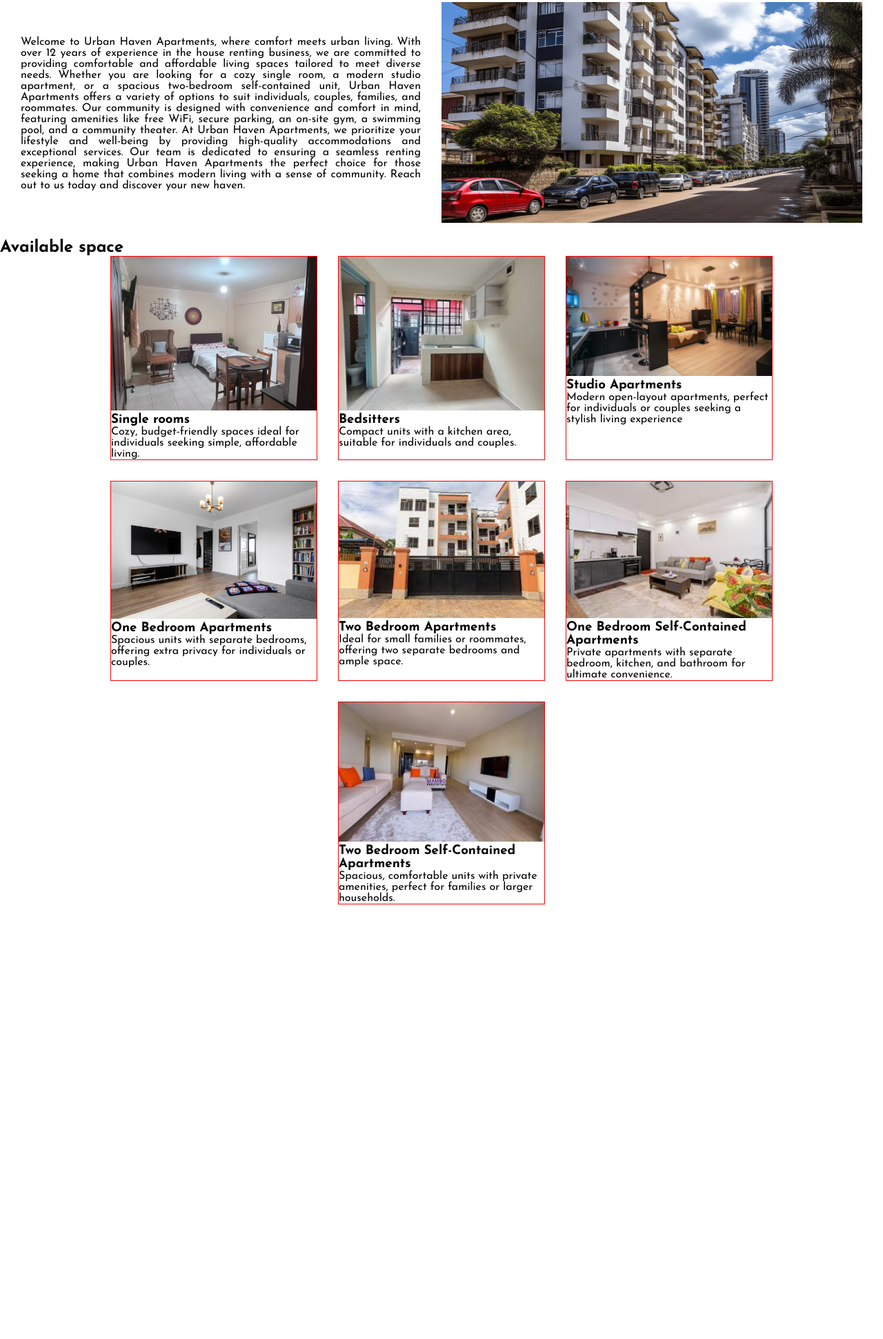
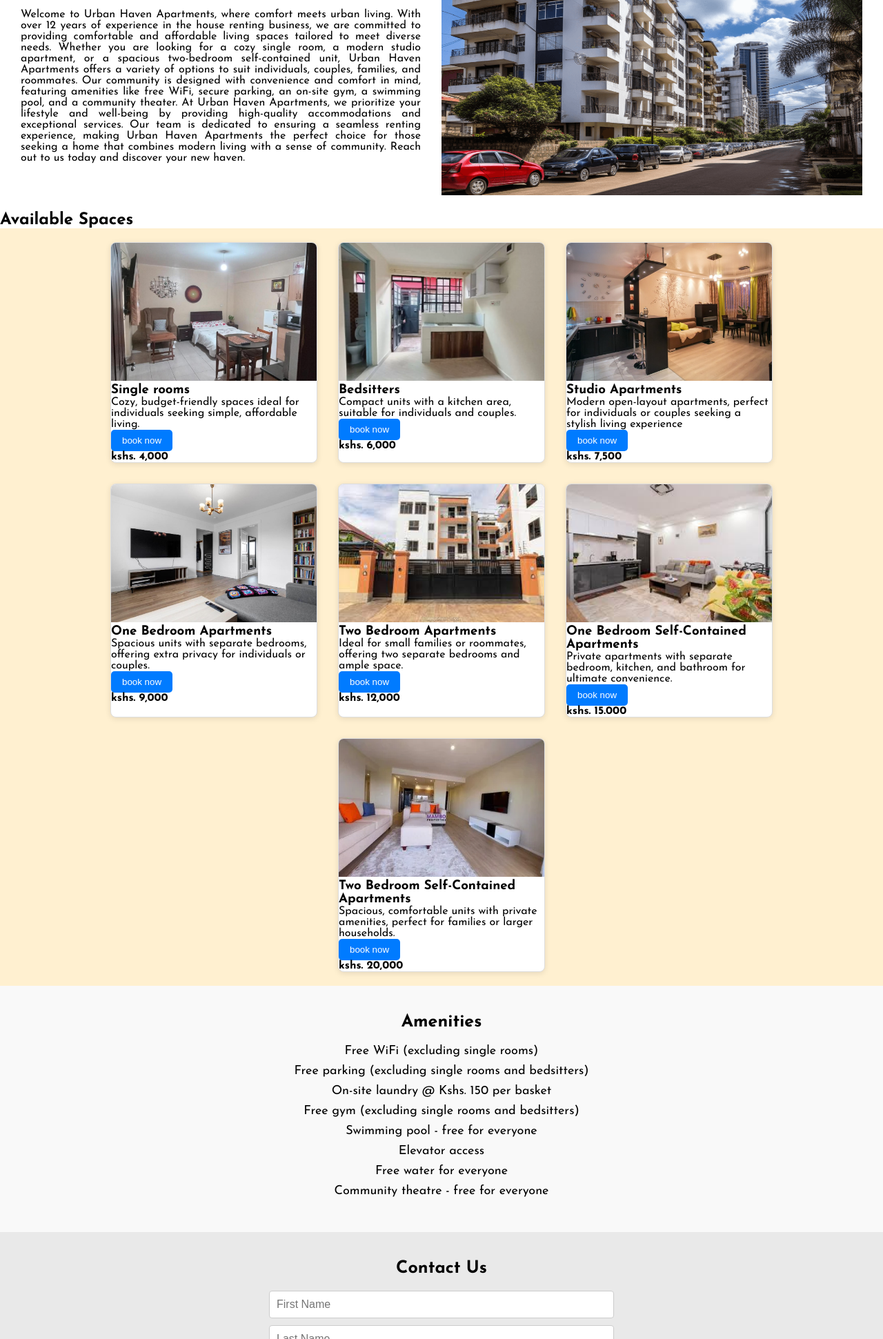
Before and after one commit to kinya-njui/Urban-Haven-Apartments, a website built with Vite: page index.html in a window 1280 px wide. Shown: the part 859-2800 px from the top of the page at 69% size. Before the commit the page ends 2170 px from the top, so only its background shows below. Built offline with nearby package versions, Linux system fonts and the light colour scheme.

Commit message:
update on amenities and contact us section

```diff
--- a/index.html
+++ b/index.html
@@ -14,9 +14,9 @@
         <nav class="Header-nav">
             <ol class="header-nav-list">
                 <li><a href="#home" class="list-link">home</a></li>
-                <li><a href="#buildings" class="list-link">buildings</a></li>
+                <li><a href="#available-spaces" class="list-link">available spaces</a></li>
                 <li><a href="#amenities" class="list-link">amenities</a></li>
-                <li><a href="#aboutus" class="list-link">about us</a></li>
+                <li><a href="#about-us" class="list-link">about us</a></li>
 
             </ol>
         </nav>
@@ -30,7 +30,7 @@
       </section>
       <!-- end of hero -->
        <!--about us section-->
-       <section class="about-us-section">
+       <section class="about-us" id="about-us">
         <h2>about us</h2>
         <div class="about-container">
             <div class="about-text">
@@ -42,53 +42,131 @@
         </div>
        </section>
        <!--end of about us section-->
-       <section class="avilable-space">
-        <h2>Available space</h2>
+
+       <!-- start of available spaces section -->
+       <section class="avilable-spaces" id="available-spaces">
+        <h2>Available spaces</h2>
         <div class="space-container">
             <div class="space">
                 <img src="assets/Single.jpg" alt="">
                 <h3>Single rooms</h3>
                 <p>Cozy, budget-friendly spaces ideal for individuals seeking simple, affordable living.</p>
+                <div class="house-card-action">
+                    <button class="house-book-btn">book now</button>
+                    <h4 class="house-price">kshs. 4,000</h4>
+                  </div>
             </div>
 
             <div class="space">
                 <img src="assets/Bedsitter.webp" alt="">
                 <h3>Bedsitters </h3>
                 <p>Compact units with a kitchen area, suitable for individuals and couples.</p>
+                <div class="house-card-action">
+                    <button class="house-book-btn">book now</button>
+                    <h4 class="house-price">kshs. 6,000</h4>
+                  </div>
             </div>
 
             <div class="space">
                 <img src="assets/Sutio Appartments.jpg" alt="">
                 <h3>Studio Apartments</h3>
                 <p>Modern open-layout apartments, perfect for individuals or couples seeking a stylish living experience</p>
+                <div class="house-card-action">
+                    <button class="house-book-btn">book now</button>
+                    <h4 class="house-price">kshs. 7,500</h4>
+                  </div>
             </div>
 
             <div class="space">
                 <img src="assets/one bedroom.jpg" alt="">
                 <h3>One Bedroom Apartments</h3>
                 <p>Spacious units with separate bedrooms, offering extra privacy for individuals or couples.</p>
+                <div class="house-card-action">
+                    <button class="house-book-btn">book now</button>
+                    <h4 class="house-price">kshs. 9,000</h4>
+                  </div>
             </div>
 
             <div class="space">
                 <img src="assets/Two bedroom.jpeg" alt="">
                 <h3>Two Bedroom Apartments</h3>
                 <p>Ideal for small families or roommates, offering two separate bedrooms and ample space.</p>
+                <div class="house-card-action">
+                    <button class="house-book-btn">book now</button>
+                    <h4 class="house-price">kshs. 12,000</h4>
+                  </div>
             </div>
 
             <div class="space">
                 <img src="assets/One Bedroom Self-Contained Apartments.jpeg" alt="">
                 <h3>One Bedroom Self-Contained Apartments</h3>
                 <p>Private apartments with separate bedroom, kitchen, and bathroom for ultimate convenience.</p>
+                <div class="house-card-action">
+                    <button class="house-book-btn">book now</button>
+                    <h4 class="house-price">kshs. 15.000</h4>
+                  </div>
             </div>
 
             <div class="space">
                 <img src="assets/Two Bedroom Self-Contained Apartments.webp" alt="">
                 <h3>Two Bedroom Self-Contained Apartments</h3>
                 <p>Spacious, comfortable units with private amenities, perfect for families or larger households.</p>
+                <div class="house-card-action">
+                    <button class="house-book-btn">book now</button>
+                    <h4 class="house-price">kshs. 20,000</h4>
+                  </div>
             </div>
 
 
         </div>
        </section>
+       <!-- end of available spaces section -->
+
+        <!-- Amenities Section -->
+    <section class="amenities-section" id="amenities">
+        <h2>Amenities</h2>
+        <div class="amenities-container">
+            <ul>
+                <li>Free WiFi (excluding single rooms)</li>
+                <li>Free parking (excluding single rooms and bedsitters)</li>
+                <li>On-site laundry @ Kshs. 150 per basket</li>
+                <li>Free gym (excluding single rooms and bedsitters)</li>
+                <li>Swimming pool - free for everyone</li>
+                <li>Elevator access</li>
+                <li>Free water for everyone</li>
+                <li>Community theatre - free for everyone</li>
+            </ul>
+        </div>
+    </section>
+
+        <!-- end of Amenities Section -->
+
+        <!-- Contact Section -->
+    <section class="contact-section" id="contact">
+        <h2>Contact Us</h2>
+        <div class="contact-container">
+            <form class="contact-form">
+                <input type="text" placeholder="First Name" required>
+                <input type="text" placeholder="Last Name" required>
+                <input type="email" placeholder="Email" required>
+                <textarea placeholder="Your Message" rows="4" required></textarea>
+                <button type="submit">Send Message</button>
+            </form>
+            <div class="contact-info">
+                <p>Phone: +254718764327</p>
+                <p>Email: urhaven@apartments.com</p>
+                <p>Follow us on:</p>
+                <a href="#" class="social-link">Facebook</a>
+                <a href="#" class="social-link">Instagram</a>
+            </div>
+        </div>
+    </section>
+    <!--end of Contact Section -->
+
+    <!-- Footer Section -->
+    <footer class="footer">
+        <p>&copy; 2024 Urban Haven Apartments. All rights reserved.</p>
+    </footer>
+     <!-- end of Footer Section -->
        </body>
 </html>
--- a/style.css
+++ b/style.css
@@ -14,6 +14,7 @@ html {
   10px */
 
   font-size: 62.5%;
+  scroll-behavior: smooth;
 }
 
 body {
@@ -80,6 +81,9 @@ nav ol{
   padding: 2rem 3rem;
   align-items: center;
 }
+h2{
+  text-transform: capitalize;
+}
 .about-text{
   width: 50%;
   padding-right: 3rem;
@@ -96,19 +100,141 @@ nav ol{
   height: 32rem;
 }
 /* end about stylings */
-.space-container{
+
+/* start of Available spaves */
+.space-container {
   display: flex;
   flex-wrap: wrap;
   justify-content: center;
   gap: 3rem;
-  background-color: FFF0D0;
+  background-color: #fff0d0; /* Correct background color */
+  padding: 2rem; /* Add padding for overall section */
+}
 
-  ;
+.space {
+  width: 30rem;
+  border: 1px solid #ddd; /* Light border color for a cleaner look */
+  border-radius: 8px;
+  overflow: hidden;
+  box-shadow: 0 2px 8px rgba(0, 0, 0, 0.1); /* Subtle shadow for a card effect */
+  background-color: white;
 }
-.space{
-  width: 30rem;
-  border: 1px solid red;
+
+.space img {
+  width: 100%;
+  height: 20rem; /* Set a fixed height for images */
+  object-fit: cover; /* Ensures the image covers the space without distortion */
 }
-.space img{
+
+.house-book-btn {
+  color: white;
+  background-color: #007bff; /* Button background color */
+  padding: 0.8rem 1.6rem;
+  border: none;
+  cursor: pointer;
+  border-radius: 5px;
+  transition: background-color 0.3s ease;
+}
+
+.house-book-btn:hover {
+  background-color: #0056b3; /* Darken the button color on hover */
+}
+
+/* end of Available spaces */
+/* Amenities Section */
+.amenities-section {
+  background-color: #f9f9f9;
+  padding: 4rem 2rem;
+  text-align: center;
+}
+
+.amenities-section h2 {
+  margin-bottom: 2rem;
+  font-size: 2.5rem;
+  text-transform: capitalize;
+}
+
+.amenities-container {
+  max-width: 800px;
+  margin: 0 auto;
+}
+
+.amenities-container ul {
+  list-style-type: none;
+  padding: 0;
+}
+
+.amenities-container li {
+  margin-bottom: 1rem;
+  font-size: 1.8rem;
+}
+
+/* Contact Section */
+.contact-section {
+  padding: 4rem 2rem;
+  background-color: #e9e9e9;
+  text-align: center;
+}
+
+.contact-section h2 {
+  margin-bottom: 2rem;
+  font-size: 2.5rem;
+  text-transform: capitalize;
+}
+
+.contact-container {
+  display: flex;
+  flex-direction: column;
+  gap: 2rem;
+  align-items: center;
+}
+
+.contact-form {
+  display: flex;
+  flex-direction: column;
+  gap: 1rem;
+  max-width: 500px;
   width: 100%;
 }
+
+.contact-form input,
+.contact-form textarea {
+  padding: 1rem;
+  font-size: 1.6rem;
+  border: 1px solid #ccc;
+  border-radius: 4px;
+}
+
+.contact-form button {
+  padding: 1rem;
+  font-size: 1.8rem;
+  color: #fff;
+  background-color: #333;
+  border: none;
+  cursor: pointer;
+  border-radius: 4px;
+}
+
+.contact-info {
+  font-size: 1.8rem;
+}
+
+.social-link {
+  display: inline-block;
+  margin: 0.5rem;
+  text-decoration: none;
+  color: #333;
+}
+
+.social-link:hover {
+  color: #007BFF;
+}
+
+/* Footer Section */
+.footer {
+  background-color: #333;
+  color: #fff;
+  text-align: center;
+  padding: 1rem 0;
+  font-size: 1.6rem;
+}
```
